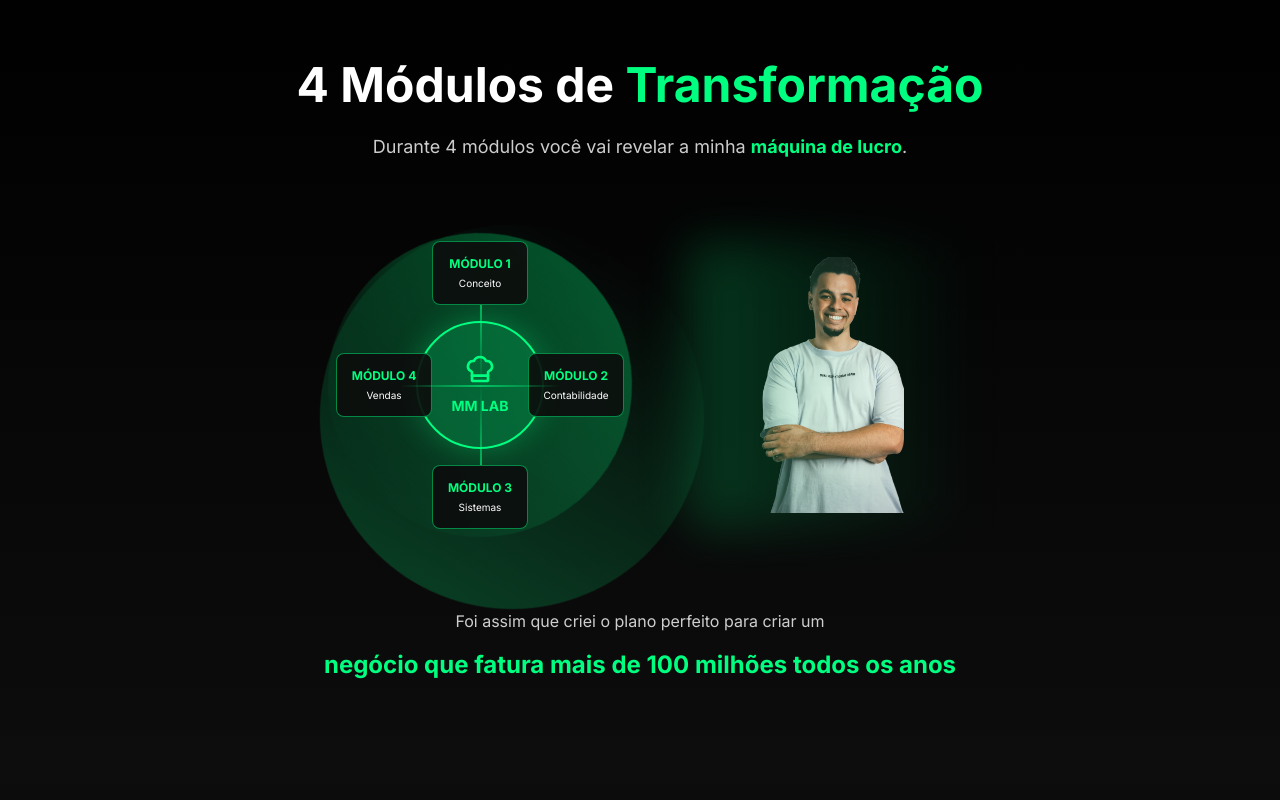
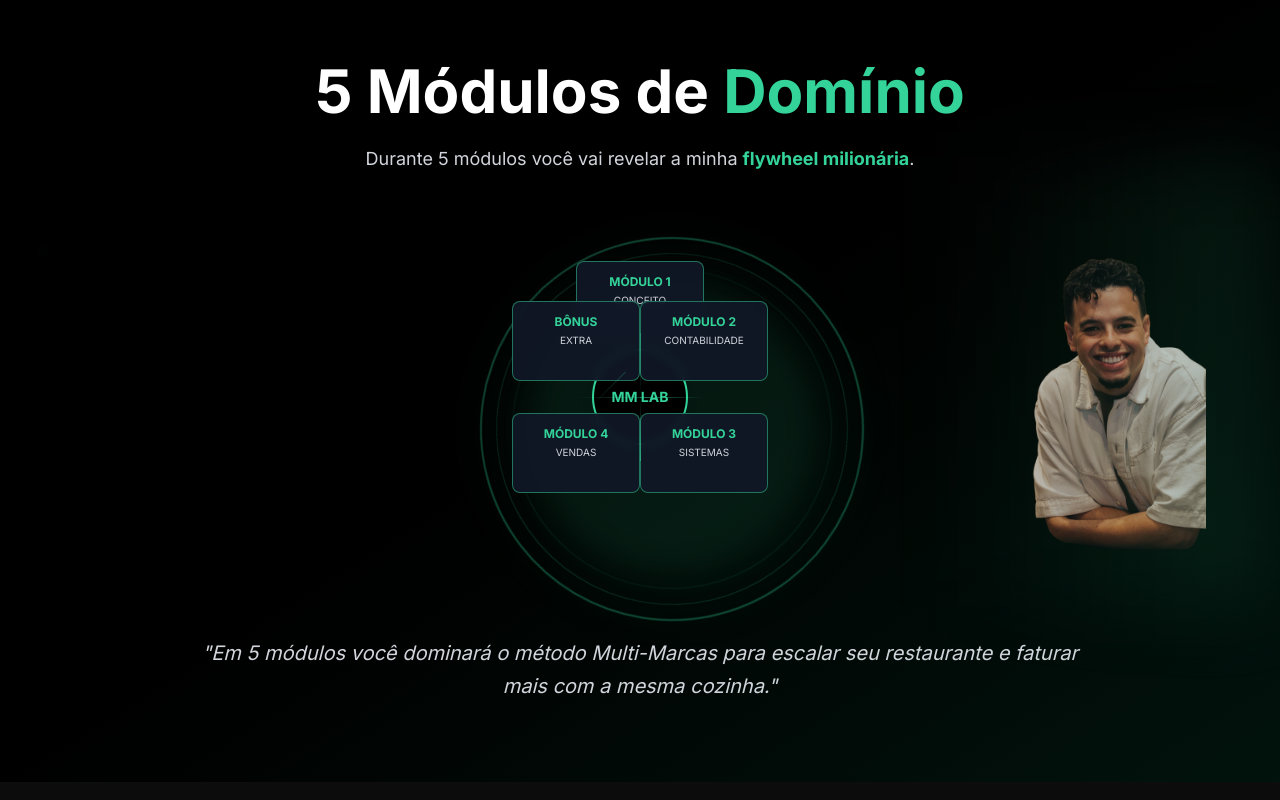
Before and after one commit to FoodVerso/mm-lab-landing-design, a React (Vite) app: page / in a window 1280 px wide. Shown: the part 3120-3920 px from the top of the page. Built offline with nearby package versions, Linux system fonts and the light colour scheme.

Commit message:
Add course modules section
Create a new section for course modules with a dynamic circular design, neon green accents, and modern, futuristic styling. The section will feature the MM LAB course modules, a descriptive text, and a minimalist image of a chef.

```diff
--- a/src/pages/Index.tsx
+++ b/src/pages/Index.tsx
@@ -195,98 +195,121 @@ const Index = () => {
         </div>
       </section>
 
-      {/* What's Inside Section */}
-      <section className="py-20 bg-gradient-to-b from-mm-black/90 to-mm-dark-gray relative overflow-hidden">
-        <div className="container mx-auto px-4">
+      {/* What's Inside Section - Futuristic Circle Design */}
+      <section className="py-20 bg-black relative overflow-hidden">
+        {/* Gradient Background */}
+        <div className="absolute inset-0 bg-gradient-to-br from-black via-black to-emerald-500/10"></div>
+
+        <div className="container mx-auto px-4 relative z-10">
           <div className="text-center mb-16">
-            <h2 className="text-4xl md:text-5xl font-bold mb-6 text-white">
-              4 Módulos de <span className="text-mm-green">Transformação</span>
+            <h2 className="text-4xl md:text-6xl font-bold mb-6 text-white font-inter">
+              5 Módulos de <span className="text-emerald-400">Domínio</span>
             </h2>
-            <p className="text-lg text-white/80 max-w-2xl mx-auto">
-              Durante 4 módulos você vai revelar a minha <span className="text-mm-green font-bold">máquina de lucro</span>.
+            <p className="text-lg text-gray-300 max-w-2xl mx-auto">
+              Durante 5 módulos você vai revelar a minha <span className="text-emerald-400 font-bold">flywheel milionária</span>.
             </p>
           </div>
 
           <div className="flex flex-col lg:flex-row items-center justify-center gap-16">
-            {/* Central Circle Design */}
+            {/* Central Circular Design */}
             <div className="relative">
-              {/* Outer Glow Ring */}
-              <div className="absolute inset-0 w-96 h-96 rounded-full bg-gradient-to-r from-mm-green/20 to-transparent animate-spin" style={{animationDuration: '8s'}}></div>
-              <div className="absolute inset-2 w-92 h-92 rounded-full bg-gradient-to-l from-mm-green/30 to-transparent animate-spin" style={{animationDuration: '6s', animationDirection: 'reverse'}}></div>
+              {/* Outer Energy Rings */}
+              <div className="absolute inset-0 w-96 h-96">
+                <div className="absolute inset-0 rounded-full border-2 border-emerald-400/30 animate-spin" style={{animationDuration: '8s'}}></div>
+                <div className="absolute inset-4 rounded-full border border-emerald-400/20 animate-spin" style={{animationDuration: '6s', animationDirection: 'reverse'}}></div>
+                <div className="absolute inset-8 rounded-full border border-emerald-400/10 animate-spin" style={{animationDuration: '10s'}}></div>
+              </div>
 
-              {/* Main Circle */}
+              {/* Neon Glow Effect */}
+              <div className="absolute inset-0 w-96 h-96 rounded-full bg-emerald-400/5 blur-xl animate-pulse"></div>
+              <div className="absolute inset-12 w-72 h-72 rounded-full bg-emerald-400/10 blur-lg animate-pulse" style={{animationDelay: '1s'}}></div>
+
+              {/* Main Circle Container */}
               <div className="relative w-80 h-80 mx-auto">
-                {/* Center Core */}
-                <div className="absolute top-1/2 left-1/2 transform -translate-x-1/2 -translate-y-1/2 w-32 h-32 bg-mm-green/20 rounded-full border-2 border-mm-green shadow-green-glow flex items-center justify-center">
+                {/* Center Core - MM LAB */}
+                <div className="absolute top-1/2 left-1/2 transform -translate-x-1/2 -translate-y-1/2 w-24 h-24 bg-black border-2 border-emerald-400 rounded-full shadow-lg flex items-center justify-center">
                   <div className="text-center">
-                    <ChefHat className="h-8 w-8 text-mm-green mx-auto mb-2" />
-                    <span className="text-sm font-bold text-mm-green">MM LAB</span>
+                    <div className="text-emerald-400 font-bold text-sm">MM LAB</div>
                   </div>
+                  <div className="absolute inset-0 rounded-full bg-emerald-400/20 animate-ping"></div>
                 </div>
 
                 {/* Module Segments */}
                 {/* Módulo 1 - Top */}
-                <div className="absolute top-4 left-1/2 transform -translate-x-1/2 w-24 h-16 bg-mm-dark-gray/90 border border-mm-green/50 rounded-lg flex items-center justify-center hover:border-mm-green hover:shadow-green-glow transition-all duration-300">
-                  <div className="text-center">
-                    <div className="text-xs font-bold text-mm-green mb-1">MÓDULO 1</div>
-                    <div className="text-[10px] text-white">Conceito</div>
+                <div className="absolute top-6 left-1/2 transform -translate-x-1/2 w-32 h-20 bg-gray-900/90 border border-emerald-400/50 rounded-lg backdrop-blur-sm hover:border-emerald-400 hover:shadow-emerald-400/50 hover:shadow-lg transition-all duration-500 group">
+                  <div className="p-3 text-center">
+                    <div className="text-xs font-bold text-emerald-400 mb-1 group-hover:text-white transition-colors">MÓDULO 1</div>
+                    <div className="text-[10px] text-gray-300 leading-tight">CONCEITO</div>
                   </div>
                 </div>
 
-                {/* Módulo 2 - Right */}
-                <div className="absolute top-1/2 right-4 transform -translate-y-1/2 w-24 h-16 bg-mm-dark-gray/90 border border-mm-green/50 rounded-lg flex items-center justify-center hover:border-mm-green hover:shadow-green-glow transition-all duration-300">
-                  <div className="text-center">
-                    <div className="text-xs font-bold text-mm-green mb-1">MÓDULO 2</div>
-                    <div className="text-[10px] text-white">Contabilidade</div>
+                {/* Módulo 2 - Top Right */}
+                <div className="absolute top-16 right-8 w-32 h-20 bg-gray-900/90 border border-emerald-400/50 rounded-lg backdrop-blur-sm hover:border-emerald-400 hover:shadow-emerald-400/50 hover:shadow-lg transition-all duration-500 group">
+                  <div className="p-3 text-center">
+                    <div className="text-xs font-bold text-emerald-400 mb-1 group-hover:text-white transition-colors">MÓDULO 2</div>
+                    <div className="text-[10px] text-gray-300 leading-tight">CONTABILIDADE</div>
                   </div>
                 </div>
 
-                {/* Módulo 3 - Bottom */}
-                <div className="absolute bottom-4 left-1/2 transform -translate-x-1/2 w-24 h-16 bg-mm-dark-gray/90 border border-mm-green/50 rounded-lg flex items-center justify-center hover:border-mm-green hover:shadow-green-glow transition-all duration-300">
-                  <div className="text-center">
-                    <div className="text-xs font-bold text-mm-green mb-1">MÓDULO 3</div>
-                    <div className="text-[10px] text-white">Sistemas</div>
+                {/* Módulo 3 - Bottom Right */}
+                <div className="absolute bottom-16 right-8 w-32 h-20 bg-gray-900/90 border border-emerald-400/50 rounded-lg backdrop-blur-sm hover:border-emerald-400 hover:shadow-emerald-400/50 hover:shadow-lg transition-all duration-500 group">
+                  <div className="p-3 text-center">
+                    <div className="text-xs font-bold text-emerald-400 mb-1 group-hover:text-white transition-colors">MÓDULO 3</div>
+                    <div className="text-[10px] text-gray-300 leading-tight">SISTEMAS</div>
                   </div>
                 </div>
 
-                {/* Módulo 4 - Left */}
-                <div className="absolute top-1/2 left-4 transform -translate-y-1/2 w-24 h-16 bg-mm-dark-gray/90 border border-mm-green/50 rounded-lg flex items-center justify-center hover:border-mm-green hover:shadow-green-glow transition-all duration-300">
-                  <div className="text-center">
-                    <div className="text-xs font-bold text-mm-green mb-1">MÓDULO 4</div>
-                    <div className="text-[10px] text-white">Vendas</div>
+                {/* Módulo 4 - Bottom Left */}
+                <div className="absolute bottom-16 left-8 w-32 h-20 bg-gray-900/90 border border-emerald-400/50 rounded-lg backdrop-blur-sm hover:border-emerald-400 hover:shadow-emerald-400/50 hover:shadow-lg transition-all duration-500 group">
+                  <div className="p-3 text-center">
+                    <div className="text-xs font-bold text-emerald-400 mb-1 group-hover:text-white transition-colors">MÓDULO 4</div>
+                    <div className="text-[10px] text-gray-300 leading-tight">VENDAS</div>
                   </div>
                 </div>
 
-                {/* Energy Lines connecting segments */}
-                <div className="absolute inset-0">
-                  <div className="absolute top-20 left-1/2 w-0.5 h-20 bg-gradient-to-b from-mm-green/60 to-transparent"></div>
-                  <div className="absolute top-1/2 right-20 h-0.5 w-20 bg-gradient-to-r from-mm-green/60 to-transparent"></div>
-                  <div className="absolute bottom-20 left-1/2 w-0.5 h-20 bg-gradient-to-t from-mm-green/60 to-transparent"></div>
-                  <div className="absolute top-1/2 left-20 h-0.5 w-20 bg-gradient-to-l from-mm-green/60 to-transparent"></div>
+                {/* Módulo Bônus - Top Left */}
+                <div className="absolute top-16 left-8 w-32 h-20 bg-gray-900/90 border border-emerald-400/50 rounded-lg backdrop-blur-sm hover:border-emerald-400 hover:shadow-emerald-400/50 hover:shadow-lg transition-all duration-500 group">
+                  <div className="p-3 text-center">
+                    <div className="text-xs font-bold text-emerald-400 mb-1 group-hover:text-white transition-colors">BÔNUS</div>
+                    <div className="text-[10px] text-gray-300 leading-tight">EXTRA</div>
+                  </div>
+                </div>
+
+                {/* Energy Lines */}
+                <div className="absolute inset-0 pointer-events-none">
+                  <div className="absolute top-24 left-1/2 w-px h-16 bg-gradient-to-b from-emerald-400/60 to-transparent animate-pulse"></div>
+                  <div className="absolute top-1/2 right-24 h-px w-16 bg-gradient-to-r from-emerald-400/60 to-transparent animate-pulse" style={{animationDelay: '0.5s'}}></div>
+                  <div className="absolute bottom-24 left-1/2 w-px h-16 bg-gradient-to-t from-emerald-400/60 to-transparent animate-pulse" style={{animationDelay: '1s'}}></div>
+                  <div className="absolute top-1/2 left-24 h-px w-16 bg-gradient-to-l from-emerald-400/60 to-transparent animate-pulse" style={{animationDelay: '1.5s'}}></div>
+                  <div className="absolute top-32 left-32 w-px h-12 bg-gradient-to-b from-emerald-400/40 to-transparent animate-pulse transform rotate-45" style={{animationDelay: '2s'}}></div>
                 </div>
               </div>
             </div>
 
             {/* William Flores Image */}
-            <div className="relative">
-              <img
-                src="/lovable-uploads/b07bc6f2-f3ce-4050-a7c7-2db37f5fcd32.png"
-                alt="William Flores - Criador do MM LAB"
-                className="w-64 h-64 object-contain rounded-xl"
-              />
-              <div className="absolute -inset-4 bg-gradient-to-r from-mm-green/20 to-transparent rounded-xl blur-xl"></div>
+            <div className="relative lg:absolute lg:right-10 lg:top-1/2 lg:transform lg:-translate-y-1/2">
+              <div className="relative">
+                <img
+                  src="/lovable-uploads/2f2aed23-036f-4ec6-9101-67ede809f716.png"
+                  alt="William Flores - Criador do MM LAB"
+                  className="w-72 h-96 object-contain opacity-80 hover:opacity-100 transition-opacity duration-500"
+                />
+                <div className="absolute -inset-8 bg-gradient-to-l from-emerald-400/10 to-transparent rounded-xl blur-2xl"></div>
+              </div>
             </div>
           </div>
 
-          <div className="text-center mt-16">
-            <p className="text-white/80 mb-4">
-              Foi assim que criei o plano perfeito para criar um
-            </p>
-            <p className="text-2xl font-bold text-mm-green">
-              negócio que fatura mais de 100 milhões todos os anos
+          <div className="text-center mt-20">
+            <p className="text-xl text-gray-300 italic max-w-4xl mx-auto leading-relaxed">
+              "Em 5 módulos você dominará o método Multi-Marcas para escalar seu restaurante e faturar mais com a mesma cozinha."
             </p>
           </div>
         </div>
+
+        {/* Additional Background Effects */}
+        <div className="absolute top-0 left-1/4 w-2 h-2 bg-emerald-400 rounded-full animate-ping" style={{animationDelay: '2s'}}></div>
+        <div className="absolute bottom-10 right-1/4 w-1 h-1 bg-emerald-400 rounded-full animate-ping" style={{animationDelay: '4s'}}></div>
+        <div className="absolute top-1/3 left-10 w-1.5 h-1.5 bg-emerald-400 rounded-full animate-ping" style={{animationDelay: '6s'}}></div>
       </section>
 
       {/* Pricing Section */}
```
Also changed, not shown: public/lovable-uploads/2f2aed23-036f-4ec6-9101-67ede809f716.png (added).
